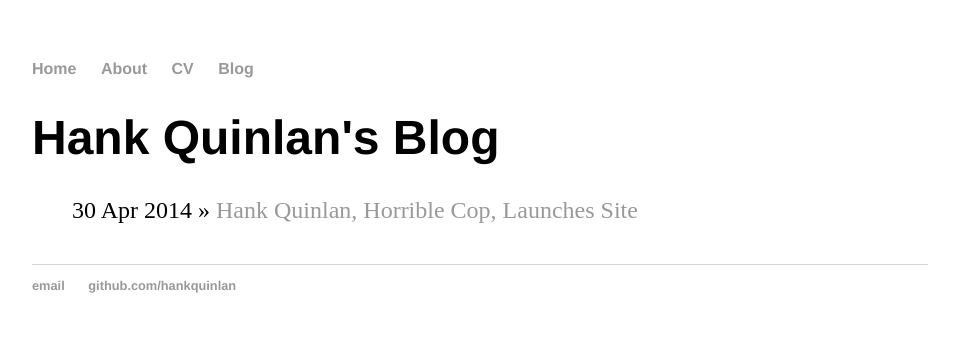
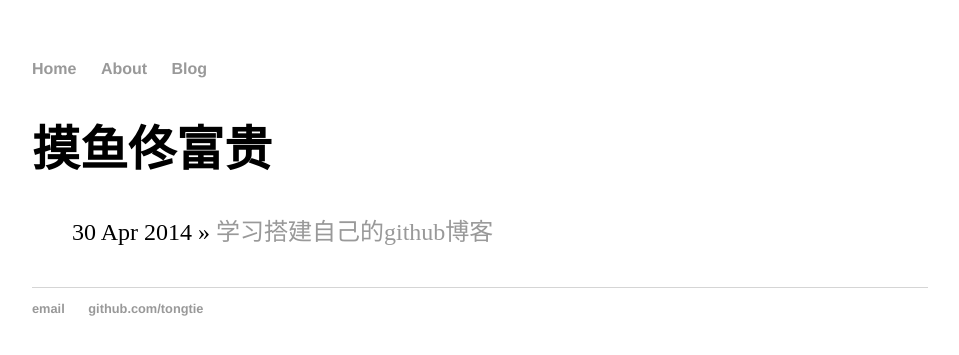
Before and after one commit to tongtie/tongtie.github.io, a Jekyll site: the page built from blog/index.html, in a window 1280 px wide. Shown: the top 355 px of the page, without its empty margins (160-1119 px from the left). Built offline with Jekyll 4.4.1, drawn with Linux system fonts in a browser that asks for light colours.

Commit message:
update personal information

```diff
--- a/_config.yml
+++ b/_config.yml
@@ -1,3 +1,3 @@
-name: Hank Quinlan, Horrible Cop
+name: 摸鱼佟富贵
 markdown: kramdown
 permalink: /blog/:year/:month/:day/:title
--- a/_layouts/default.html
+++ b/_layouts/default.html
@@ -10,7 +10,6 @@
 	    		<ul>
 	        		<li><a href="/">Home</a></li>
 		        	<li><a href="/about">About</a></li>
-	        		<li><a href="/cv">CV</a></li>
 	        		<li><a href="/blog">Blog</a></li>
 	    		</ul>
 			</nav>
@@ -21,8 +20,8 @@
 			</div><!-- /.container -->
 			<footer>
 	    		<ul>
-	        		<li><a href="mailto:hankquinlanhub@gmail.com">email</a></li>
-	        		<li><a href="https://github.com/hankquinlan">github.com/hankquinlan</a></li>
+	        		<li><a href="mailto:tie0214@gmail.com">email</a></li>
+	        		<li><a href="https://github.com/tongtie">github.com/tongtie</a></li>
 				</ul>
 			</footer>
 		</body>
--- /dev/null
+++ b/_posts/2014-04-30-build-blog-with-github.md
@@ -0,0 +1,11 @@
+---
+layout: post
+title: "学习搭建自己的github博客"
+date: 2014-04-30
+---
+
+* [创建自己的blog仓库](https://pages.github.com/)
+
+* [使用Jekyll搭建自己的blog](http://jmcglone.com/guides/github-pages/)
+
+*
--- a/blog/index.html
+++ b/blog/index.html
@@ -1,6 +1,6 @@
 ---
 layout: default
-title: Hank Quinlan's Blog
+title: 摸鱼佟富贵
 ---
 	<h1>{{ page.title }}</h1>
 	<ul class="posts">
--- a/index.html
+++ b/index.html
@@ -1,8 +1,8 @@
 ---
 layout: default
-title: Hank Quinlan, Horrible Cop
+title: 摸鱼佟富贵
 ---
 <div class="blurb">
-	<h1>Hi there, I'm Hank Quinlan!</h1>
-	<p>I'm best known as the horrible cop from <em>A Touch of Evil</em> Don't trust me. <a href="/about">Read more about my life...</a></p>
+	<h1>我是摸鱼佟富贵</h1>
+	<p><a href="/about">Read more about my life...</a></p>
 </div><!-- /.blurb -->
```
Also changed, not shown: _posts/2014-04-30-hank-quinlan-site-launched.md (deleted, +0 -7 lines), blog/atom.xml (+8 -8 lines).
